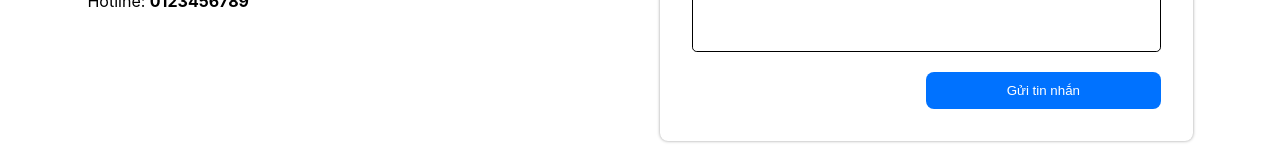
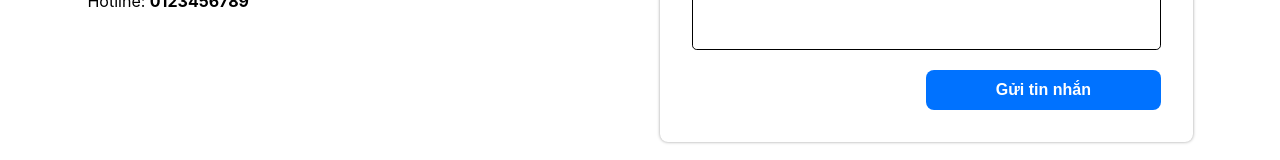
Before and after one commit to ltdungg/Investor-AI-Website, a React (Create React App) app in the folder frontend/: page /contact in a window 1280 px wide. Shown: the part 512-672 px from the top of the page. Built offline with nearby package versions, Linux system fonts and the light colour scheme; a web font is replaced by a local one.

Commit message:
modify: change scss contact send button

```diff
--- a/frontend/src/components/Contact/Contact.scss
+++ b/frontend/src/components/Contact/Contact.scss
@@ -86,6 +86,8 @@
             input[type="submit"] {
                 @include main.btn(0.7rem, main.$dark-blue-100, none, 0.5rem);
                 width: 50%;
+                font-size: 1rem;
+                font-weight: bold;
                 margin-left: auto;
                 color: main.$white;
             }
```
